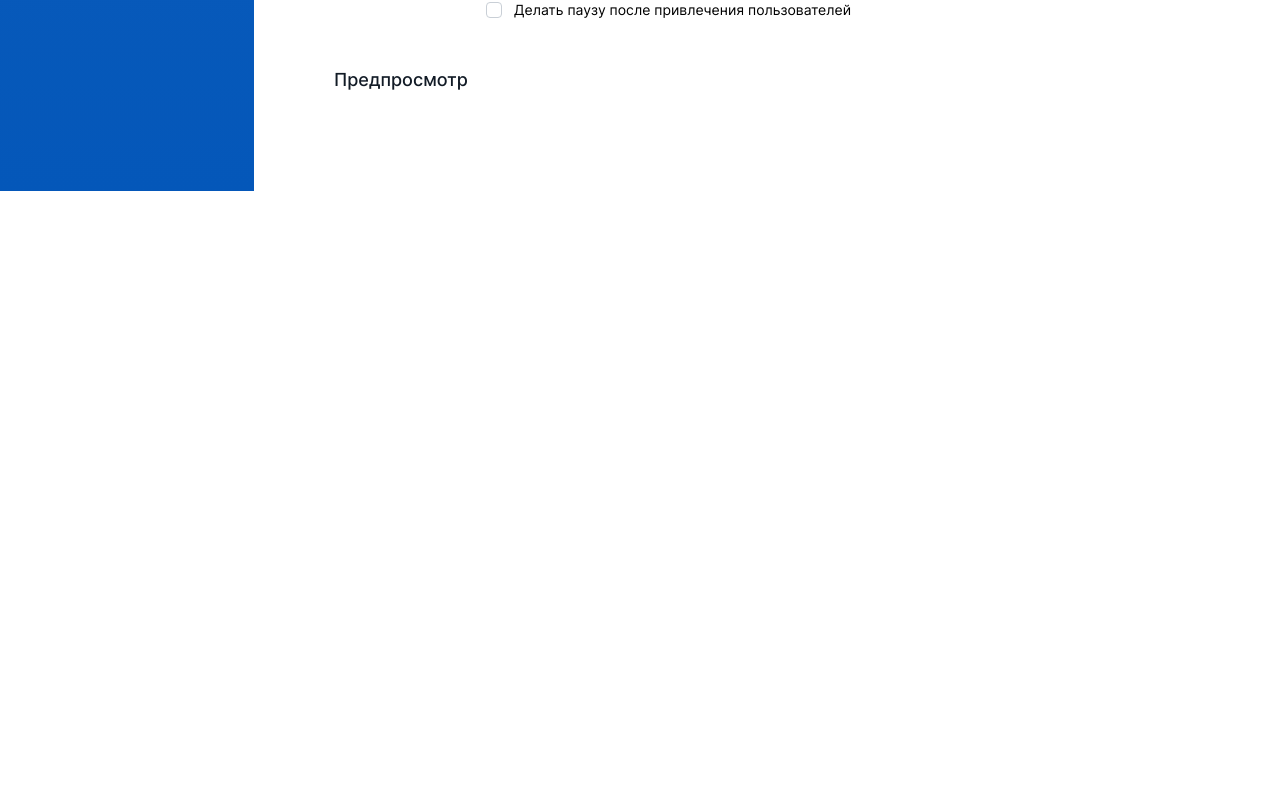
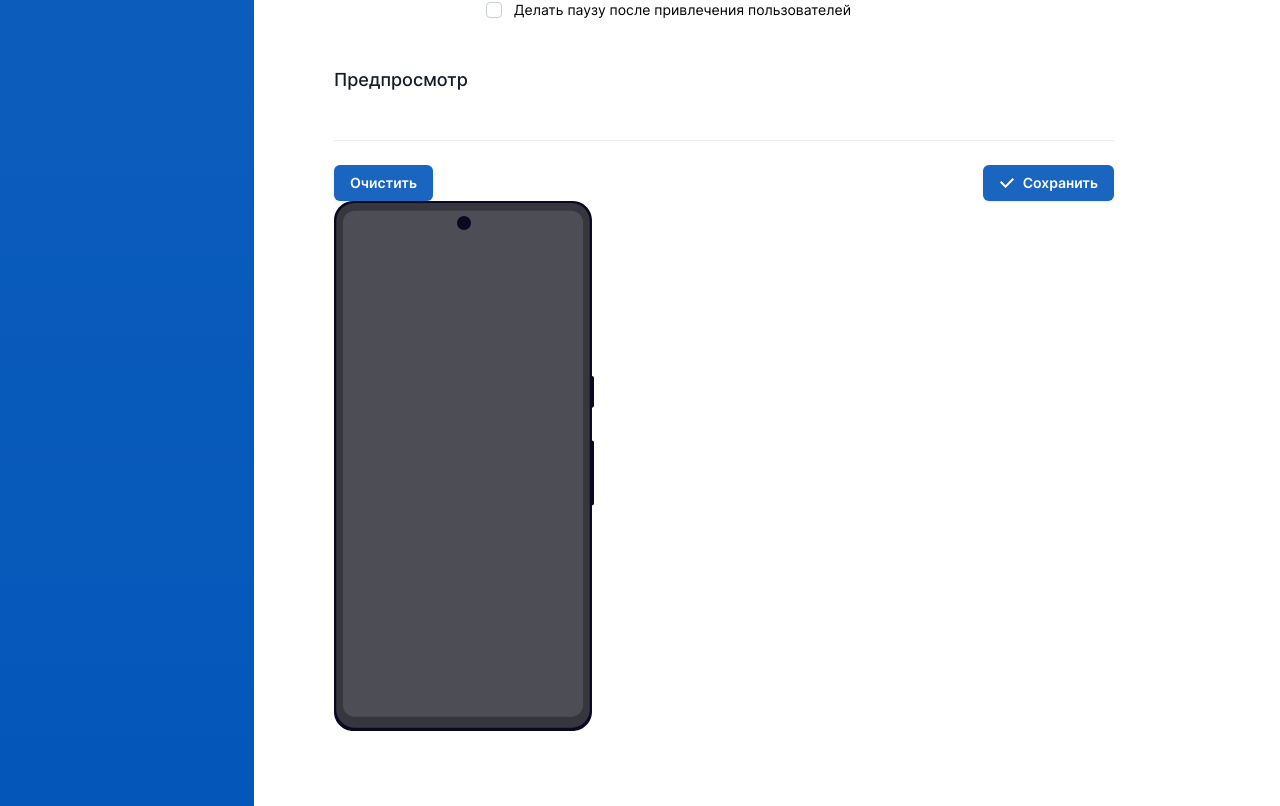
Before and after one commit to Rostick0/data_m, a React (Create React App) app: page /broadcast/push in a window 1280 px wide. Shown: the part 1321-2127 px from the top of the page. Before the commit the page ends 1512 px from the top, so only its background shows below. Built offline with nearby package versions, Linux system fonts and the light colour scheme.

Commit message:
+add phones ui elems

```diff
--- a/src/app/styles/_helpers.scss
+++ b/src/app/styles/_helpers.scss
@@ -16,3 +16,11 @@
         width: 100%;
     }
 }
+
+button.button_with_icon {
+    display: flex;
+    align-items: center;
+    column-gap: 4px;
+    padding: 6px 16px;
+    padding-left: 12px;
+}
--- /dev/null
+++ b/src/components/FieldButtons/FieldButtons.module.scss
@@ -0,0 +1,7 @@
+.FieldButtons {
+    border-top: 1px solid var(--basic_sep);
+    display: flex;
+    justify-content: space-between;
+    margin-top: 24px;
+    padding-top: 24px;
+}
--- /dev/null
+++ b/src/components/FieldButtons/FieldButtons.tsx
@@ -0,0 +1,16 @@
+import React, { FC } from 'react';
+import styles from './FieldButtons.module.scss';
+
+interface FieldButtonsProps {
+  children?: React.ReactNode | undefined
+}
+
+const FieldButtons: FC<FieldButtonsProps> = ({
+  children
+}) => (
+  <div
+    className={styles.FieldButtons}
+  >{children}</div>
+);
+
+export default FieldButtons;
--- a/src/pages/BroadcastChat/BroadcastChat.tsx
+++ b/src/pages/BroadcastChat/BroadcastChat.tsx
@@ -1,4 +1,4 @@
-import React, { FC } from 'react';
+import React, { FC, lazy } from 'react';
 import styles from './BroadcastChat.module.scss';
 import FieldItemUi from '../../components/FieldItem/FieldItem';
 import Input from '../../ui/Input/Input';
@@ -9,6 +9,7 @@ import InputMulti from '../../ui/InputMulti/InputMulti';
 import SelectMulti from '../../ui/SelectMulti/SelectMulti';
 import Button from '../../ui/Button/Button';
 import InputRadio from '../../ui/InputRadio/InputRadio';
+const FieldButtons = lazy(() => import('../../components/FieldButtons/FieldButtons'));
 
 interface BroadcastChatProps { }
 
@@ -136,7 +137,18 @@ const BroadcastChat: FC<BroadcastChatProps> = () => (
         ></InputRadio>
       </FieldItemUi>
       <FieldItemUi>
-        <Button>Прикрепить</Button>
+        <Input
+          className='input_width_default'
+          placeholder='Введите сообщение'
+        ></Input>
+      </FieldItemUi>
+      <FieldItemUi>
+        <Button className="button_with_icon">
+          <svg width="24" height="24" viewBox="0 0 24 24" fill="none" xmlns="http://www.w3.org/2000/svg">
+            <path d="M11 18V13H6V11H11V6H13V11H18V13H13V18H11Z" fill="white" />
+          </svg>
+          <span>Прикрепить</span>
+        </Button>
       </FieldItemUi>
     </FieldUi>
     <FieldUi
@@ -207,6 +219,15 @@ const BroadcastChat: FC<BroadcastChatProps> = () => (
         <InputSwitch>Пауза после привлечения пользователей</InputSwitch>
       </FieldItemUi>
     </FieldUi>
+    <FieldButtons>
+      <Button>Очистить</Button>
+      <Button className='button_with_icon'>
+        <svg width="24" height="24" viewBox="0 0 24 24" fill="none" xmlns="http://www.w3.org/2000/svg">
+          <path d="M19 8.49997L10.5 16.9999L5 11.4999L6.41 10.0899L10.5 14.1699L17.59 7.08997L19 8.49997Z" fill="white" />
+        </svg>
+        <span>Сохранить</span>
+      </Button>
+    </FieldButtons>
   </div>
 );
 
--- a/src/pages/BroadcastPush/BroadcastPush.tsx
+++ b/src/pages/BroadcastPush/BroadcastPush.tsx
@@ -1,4 +1,4 @@
-import React, { FC } from 'react';
+import React, { FC, lazy } from 'react';
 import styles from './BroadcastPush.module.scss';
 import Title from '../../ui/Title/Title';
 import FieldItemUi from '../../components/FieldItem/FieldItem';
@@ -11,11 +11,14 @@ import SelectMulti from '../../ui/SelectMulti/SelectMulti';
 import Button from '../../ui/Button/Button';
 import InputRadio from '../../ui/InputRadio/InputRadio';
 import InputBox from '../../ui/InputBox/InputBox';
+import PhoneAndroid from '../../ui/PhoneAndroid/PhoneAndroid';
+const FieldButtons = lazy(() => import('../../components/FieldButtons/FieldButtons'));
 
 interface BroadcastPushProps { }
 
 const BroadcastPush: FC<BroadcastPushProps> = () => (
   <div className={styles.BroadcastPush}>
+    <div>
       <Title className={styles.BroadcastPush__title}>Создать пуш</Title>
       <FieldUi>
         <FieldItemUi
@@ -188,6 +191,19 @@ const BroadcastPush: FC<BroadcastPushProps> = () => (
       >
 
       </FieldUi>
+      <FieldButtons>
+        <Button>Очистить</Button>
+        <Button className='button_with_icon'>
+          <svg width="24" height="24" viewBox="0 0 24 24" fill="none" xmlns="http://www.w3.org/2000/svg">
+            <path d="M19 8.49997L10.5 16.9999L5 11.4999L6.41 10.0899L10.5 14.1699L17.59 7.08997L19 8.49997Z" fill="white" />
+          </svg>
+          <span>Сохранить</span>
+        </Button>
+      </FieldButtons>
+    </div>
+    <div>
+      <PhoneAndroid></PhoneAndroid>
+    </div>
   </div>
 );
 
--- a/src/ui/InputRadio/InputRadio.tsx
+++ b/src/ui/InputRadio/InputRadio.tsx
@@ -33,7 +33,7 @@ const InputRadio: FC<InputRadioProps> = props => {
             type="radio"
             value={item.value}
             {...rest}
-            checked={item?.checked}
+            defaultChecked={item?.checked}
           />
           <span className={styles.InputRadio__content}>{item.name}</span>
         </label>
--- /dev/null
+++ b/src/ui/PhoneAndroid/PhoneAndroid.module.scss
@@ -0,0 +1,30 @@
+.PhoneAndroid {
+
+    background-image: url(../../app/image/android.svg);
+    background-repeat: no-repeat;
+    padding: 9px 10.78px 14px 9px;
+    position: relative;
+    width: 260px;
+    height: 530px;
+
+    &::before {
+        background-color: #0b0921;
+        border-radius: 20px;
+        content: "";
+        position: absolute;
+        top: 15px;
+        left: 50%;
+        transform: translateX(-50%);
+        margin: 0 auto;
+        width: 14px;
+        height: 14px;
+        z-index: 1;
+    }
+
+    &__content {
+        border-radius: 10px;
+        overflow: hidden;
+        width: 100%;
+        height: 100%;
+    }
+}
--- /dev/null
+++ b/src/ui/PhoneAndroid/PhoneAndroid.tsx
@@ -0,0 +1,20 @@
+import React, { FC } from 'react';
+import styles from './PhoneAndroid.module.scss';
+
+interface PhoneAndroidProps {
+  children?: React.ReactNode | undefined
+}
+
+const PhoneAndroid: FC<PhoneAndroidProps> = ({
+  children
+}) => (
+  <div className={styles.PhoneAndroid}
+  >
+    <div className={styles.PhoneAndroid__content}>
+      {/* <div style={{ background: 'red', width: '100%', height: '100%' }}></div> */}
+      {children}
+    </div>
+  </div>
+);
+
+export default PhoneAndroid;
```
Also changed, not shown: src/ui/PhoneIphone/PhoneIphone.module.scss (added, +29 -0 lines), src/ui/PhoneIphone/PhoneIphone.tsx (added, +20 -0 lines), src/app/image/android.svg (added), src/app/image/iphone.svg (added). Lines whose indentation alone changed are shown as unchanged.
